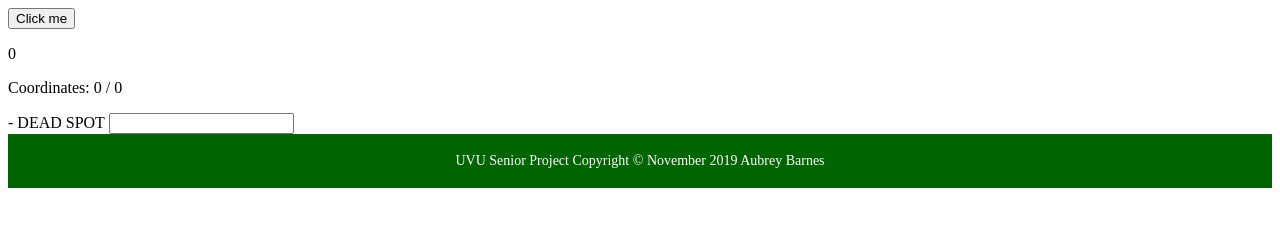
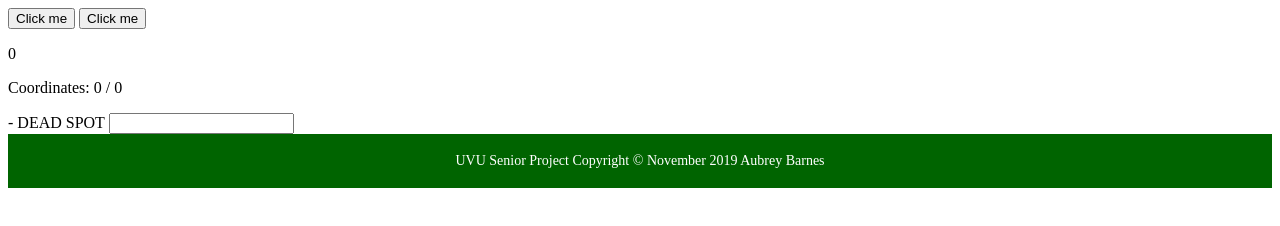
Before and after one commit to aubreyjones07/seniorproject-dgm3790-challengerequirements, a plain HTML site: page index.html in a window 1280 px wide. Drawn offline with Linux system fonts and the light colour scheme.

Commit message:
add counter++ button

```diff
--- a/index.html
+++ b/index.html
@@ -25,7 +25,8 @@
 
  <div id="app">
   <button v-on:click="increase(2, $event)">Click me</button>
-  <p>{{ counter }}</p>
+  <button v-on:click="counter++">Click me</button>
+  <p>{{ counter * 2}}</p>
 <p v-on:mousemove="updateCoordinates">Coordinates: {{ x }} / {{ y }}</p>
 - <span v-on:mousemove.stop="">DEAD SPOT</span>
 <input type="text" v-on:keyup.enter.space="alertMe">
```
